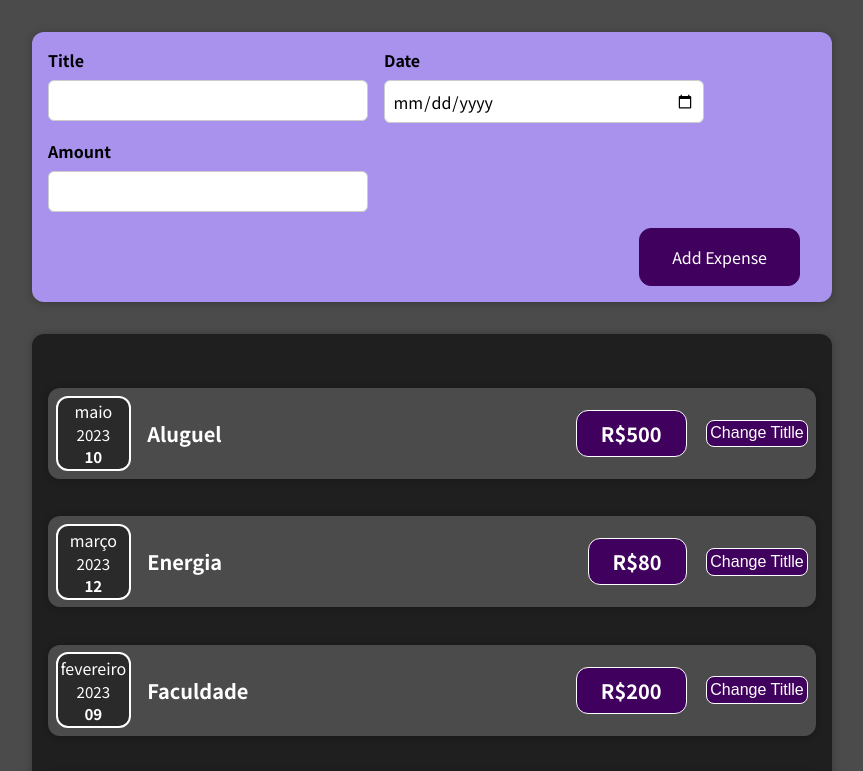
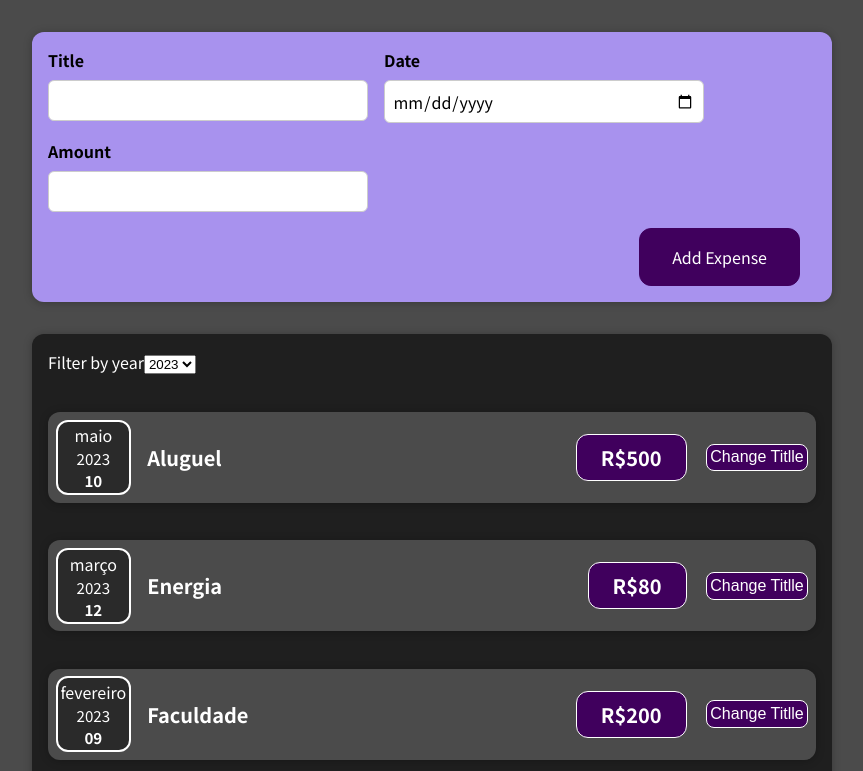
Before and after one commit to Siebrex/reactProject, a React (Create React App) app in the folder 01-starting-setup/01-starting-setup/: page / in a window 1280 px wide. Shown: the top 771 px of the page, without its empty margins (208-1071 px from the left). Built offline with nearby package versions, Linux system fonts and the light colour scheme.

Commit message:
commit
commit

```diff
--- a/01-starting-setup/01-starting-setup/src/App.js
+++ b/01-starting-setup/01-starting-setup/src/App.js
@@ -17,7 +17,7 @@ const App = () => {
   function addExpense(expense) {
     console.log('in app.js');
     console.log(expense);
-  }
+  } //function para passar de filho para pai
 
   return (
     <div>
--- a/01-starting-setup/01-starting-setup/src/components/Expenses/Expenses.js
+++ b/01-starting-setup/01-starting-setup/src/components/Expenses/Expenses.js
@@ -1,10 +1,19 @@
 import ExpenseItem from './ExpenseItem';
 import Card from '../UI/Card';
 import './Expenses.css';
+import ExpensesFilter from './ExpensesFilter';
+import { useState } from 'react';
 
 function Expenses(props) {
+  const[filteredYear, setFilteredYear]= useState('2023');
+
+  function filterChange(selectedYear) {
+    setFilteredYear(selectedYear);
+  }
+
   return (
     <Card className="expenses">
+      <ExpensesFilter selected={filteredYear}  onChangeFilter={filterChange}/>
       <ExpenseItem
         title={props.items[0].title}
         amount={props.items[0].amount}
--- /dev/null
+++ b/01-starting-setup/01-starting-setup/src/components/Expenses/ExpensesFilter.css
@@ -0,0 +1,3 @@
+.expenses-filter__control label{
+    color:white;
+}
--- /dev/null
+++ b/01-starting-setup/01-starting-setup/src/components/Expenses/ExpensesFilter.js
@@ -0,0 +1,25 @@
+import './ExpensesFilter.css';
+
+
+function ExpensesFilter(props) {
+
+    function dropdownChange(event) {
+        props.onChangeFilter(event.target.value);
+    }
+    return(
+        <div className='expenses-filter'>
+      <div className='expenses-filter__control'>
+        <label>Filter by year</label>
+        <select value={props.selected} onChange={dropdownChange}>
+        <option value='2023'>2023</option>
+          <option value='2022'>2022</option>
+          <option value='2021'>2021</option>
+          <option value='2020'>2020</option>
+          <option value='2019'>2019</option>
+        </select>
+      </div>
+    </div>
+    );
+};
+
+export default ExpensesFilter;
--- a/01-starting-setup/01-starting-setup/src/components/NewExpense/ExpenseForm.js
+++ b/01-starting-setup/01-starting-setup/src/components/NewExpense/ExpenseForm.js
@@ -1,4 +1,4 @@
-import React, {useState} from 'react';
+ import React, {useState} from 'react';
 import './ExpenseForm.css';
 
 function ExpenseForm(props) {
--- a/01-starting-setup/01-starting-setup/src/components/NewExpense/NewExpense.js
+++ b/01-starting-setup/01-starting-setup/src/components/NewExpense/NewExpense.js
@@ -3,9 +3,9 @@ import './ExpenseForm'
 import ExpenseForm from './ExpenseForm';
 
 function NewExpense(props) {
-    function NewExpenseData(primieraExpenseData) {
+    function NewExpenseData(primeiraExpenseData) {
         const expenseData ={
-             ...primieraExpenseData,
+             ...primeiraExpenseData,
              id:Math.random().toString()
         };
        props.onAddExpense(expenseData)
```
